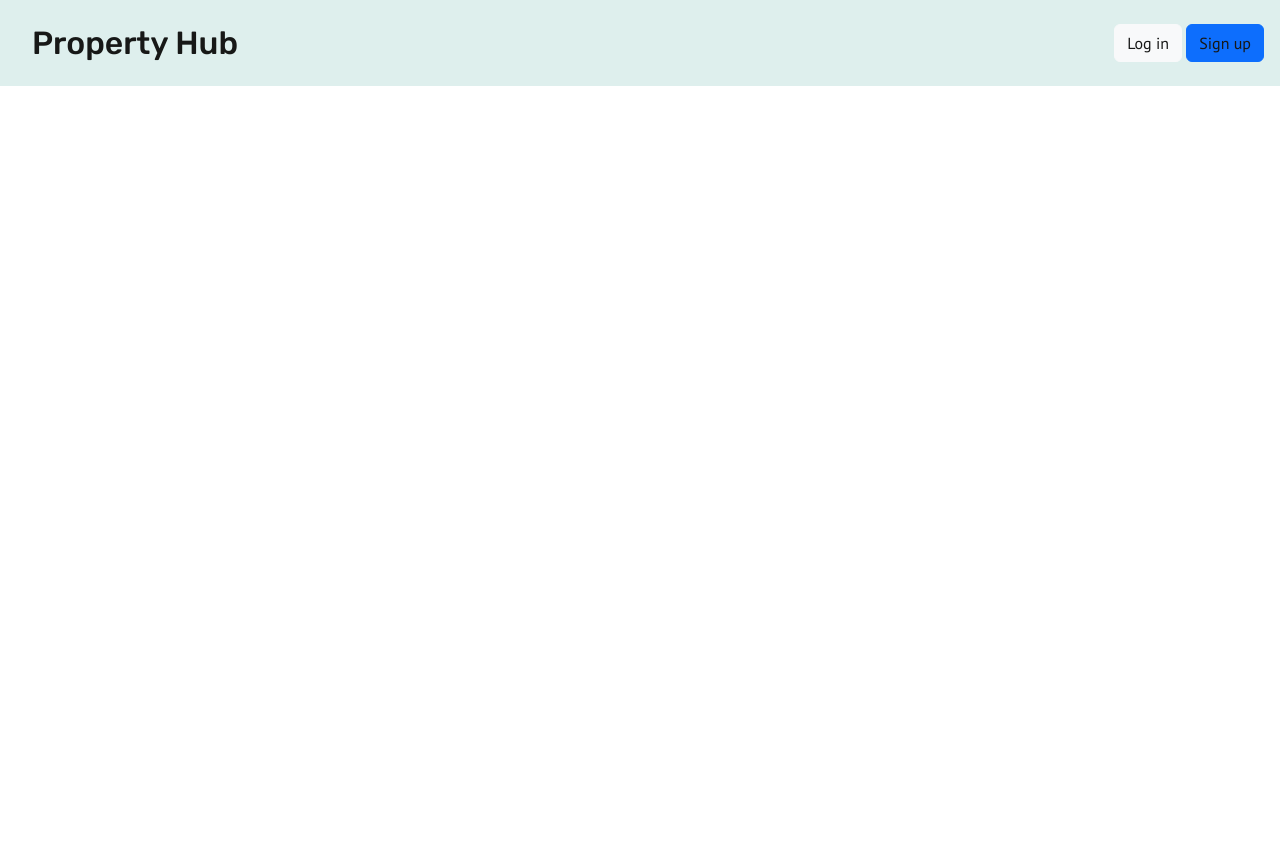
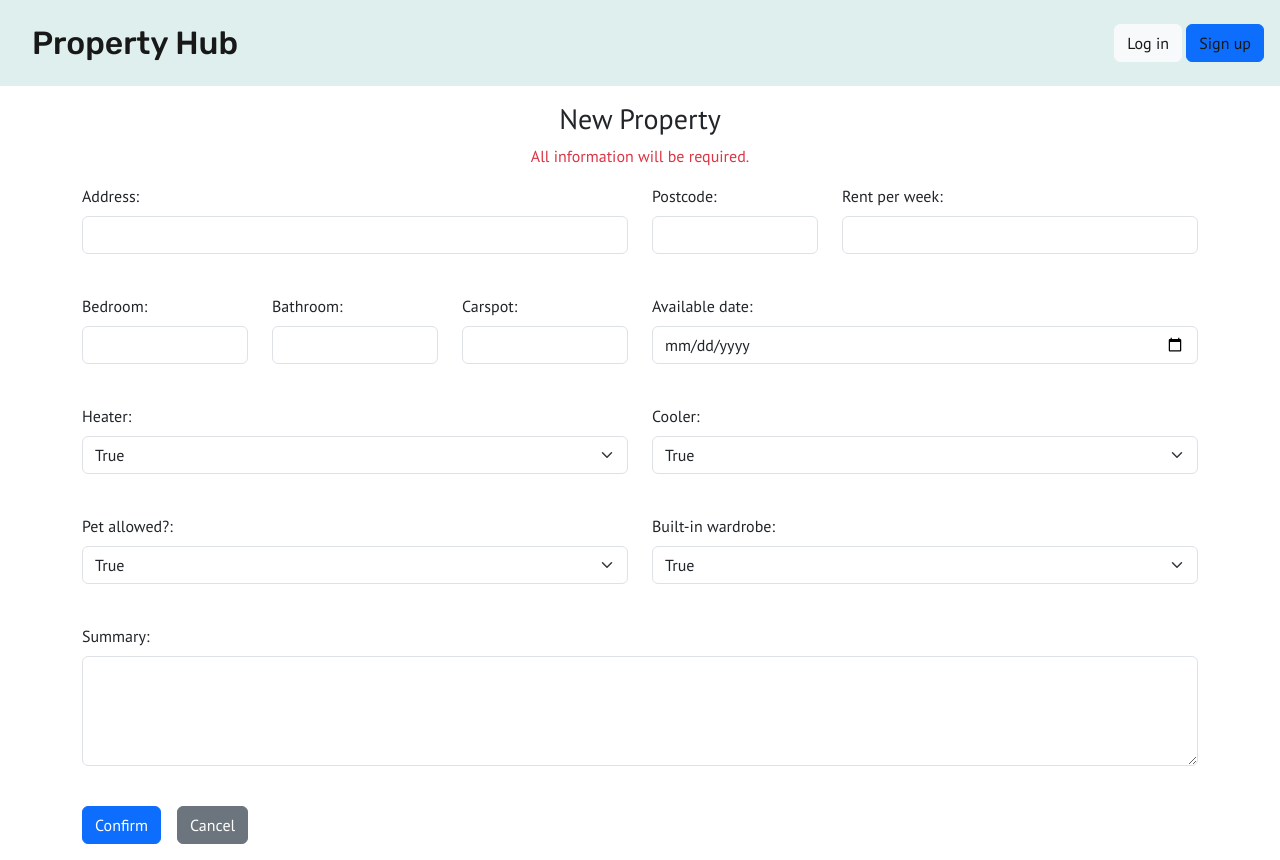
Before and after one commit to Yukixx0729/PropertyHub, a React (Vite) app in the folder client/: page /addproperty in a window 1280 px wide. Before the commit the page ends 800 px from the top, so only its background shows below. Built offline with nearby package versions, Linux system fonts and the light colour scheme; no server answers.

Commit message:
status/delete,working on adding for property

```diff
--- a/client/src/App.tsx
+++ b/client/src/App.tsx
@@ -8,6 +8,7 @@ import { useUser } from "./components/AuthorizeView";
 import { useEffect } from "react";
 import MySaved from "./components/Saved/MySaved";
 import MyProperty from "./components/Property/MyProperty";
+import AddProperty from "./components/Property/AddProperty";
 
 function App() {
   const location = useLocation();
@@ -31,6 +32,8 @@ function App() {
         <Route path="/" element={<Home />} />
         <Route path="/mysaved" element={<MySaved />} />
         <Route path="/myproperty" element={<MyProperty />} />
+        <Route path="/addproperty" element={<AddProperty />} />
+        <Route path="/editproperty/:propertyId" element={<AddProperty />} />
       </Routes>
     </>
   );
--- a/client/src/components/LogoutLink.tsx
+++ b/client/src/components/LogoutLink.tsx
@@ -26,7 +26,11 @@ const LogoutLink = (props: { children: React.ReactNode }) => {
 
   return (
     <span>
-      <a href="#" onClick={hanldeSumbit} className="btn btn-secondary mx-2">
+      <a
+        href="#"
+        onClick={hanldeSumbit}
+        className="btn btn-secondary mx-2 text-light"
+      >
         {props.children}
       </a>
     </span>
--- /dev/null
+++ b/client/src/components/Property/AddProperty.tsx
@@ -0,0 +1,85 @@
+import { Link } from "react-router-dom";
+
+const AddProperty = () => {
+  return (
+    <div className="container mt-3">
+      {" "}
+      <div className="mb-3 text-center">
+        <h3>New Property</h3>
+        <p className="text-danger">All information will be required.</p>
+      </div>
+      <form className="row g-4 ">
+        <div className="mb-3 col-md-6">
+          <label className="form-label">Address:</label>
+          <input type="text" className="form-control" required />
+        </div>
+        <div className="mb-3 col-md-2">
+          <label className="form-label">Postcode:</label>
+          <input type="text" className="form-control" />
+        </div>
+        <div className="mb-3 col-md-4">
+          <label className="form-label">Rent per week:</label>
+          <input type="number" className="form-control" />
+        </div>
+        <div className="mb-3 col-md-2">
+          <label className="form-label">Bedroom:</label>
+          <input type="number" className="form-control" />
+        </div>
+        <div className="mb-3 col-md-2">
+          <label className="form-label">Bathroom:</label>
+          <input type="number" className="form-control" />
+        </div>
+        <div className="mb-3 col-md-2">
+          <label className="form-label">Carspot:</label>
+          <input type="number" className="form-control" />
+        </div>
+        <div className="mb-3 col-md-6">
+          <label className="form-label">Available date:</label>
+          <input type="date" className="form-control" />
+        </div>
+        <div className=" mb-3 col-md-6">
+          <label className="form-label">Heater:</label>
+          <select className="form-select">
+            <option value="true">True</option>
+            <option value="false">False</option>
+          </select>
+        </div>
+        <div className=" mb-3 col-md-6">
+          <label className="form-label">Cooler:</label>
+          <select className="form-select">
+            <option value="true">True</option>
+            <option value="false">False</option>
+          </select>
+        </div>
+        <div className="mb-3 col-md-6">
+          <label className="form-label">Pet allowed?:</label>
+          <select className="form-select">
+            <option value="true">True</option>
+            <option value="false">False</option>
+          </select>
+        </div>
+        <div className=" mb-3 col-md-6">
+          <label className="form-label">Built-in wardrobe:</label>
+          <select className="form-select">
+            <option value="true">True</option>
+            <option value="false">False</option>
+          </select>
+        </div>
+        <div className="mb-3 ">
+          <label className="form-label">Summary:</label>
+          <textarea className="form-control" rows={4} />
+        </div>
+        <div className="mb-3 ">
+          <button type="submit" className="btn btn-primary me-3">
+            Confirm
+          </button>
+          <Link to={"/myproperty"} className="btn btn-secondary ">
+            Cancel
+          </Link>
+        </div>
+      </form>
+    </div>
+  );
+};
+
+export default AddProperty;
--- /dev/null
+++ b/client/src/components/Property/EditProperty.tsx
@@ -0,0 +1,5 @@
+const EditProperty = () => {
+  return <></>;
+};
+
+export default EditProperty;
--- a/client/src/components/Property/MyProperty.tsx
+++ b/client/src/components/Property/MyProperty.tsx
@@ -1,5 +1,6 @@
 import { useEffect, useState } from "react";
 import { useUser } from "../AuthorizeView";
+import { Link } from "react-router-dom";
 
 type Property = {
   id: string;
@@ -11,6 +12,11 @@ type Property = {
   availability: string;
   bathroom: number;
   summary: string;
+  isVacant: boolean;
+  heater: boolean;
+  cooler: boolean;
+  isPetAllowed: boolean;
+  applicationUser: any;
 };
 
 type Properties = Property[];
@@ -21,14 +27,39 @@ const MyProperty = () => {
   const [isLoading, setIsLoading] = useState<boolean>(false);
   const [properties, setProperties] = useState<Properties | null>(null);
 
-  useEffect(() => {
+  const onClickDelete = async (id: string) => {
+    await fetch(`http://localhost:5031/api/Properties/${id}`, {
+      method: "DELETE",
+    });
+
+    await fetchProperties();
+  };
+
+  const onClickChangeStatus = async (propertyId: string) => {
+    const property = properties?.filter((p) => p.id === propertyId);
+    if (property && property.length > 0) {
+      const { applicationUser, ...newProperty } = property[0];
+      const updatedProperty = {
+        ...newProperty,
+        isVacant: !property[0].isVacant,
+      };
+      await fetch(`http://localhost:5031/api/Properties/${propertyId}`, {
+        method: "PUT",
+        headers: {
+          "Content-Type": "application/json",
+        },
+        body: JSON.stringify(updatedProperty),
+      });
+      await fetchProperties();
+    }
+  };
+
   const fetchProperties = async () => {
     setIsLoading(true);
     try {
       if (id) {
         const res = await fetch(`http://localhost:5031/landlord/${id}`);
         const data = await res.json();
-          console.log(data);
         setProperties(data);
       }
     } catch (error) {
@@ -37,6 +68,8 @@ const MyProperty = () => {
       setIsLoading(false);
     }
   };
+
+  useEffect(() => {
     fetchProperties();
   }, [id]);
 
@@ -46,7 +79,9 @@ const MyProperty = () => {
         <h2 className="p-2 me-3">My Property</h2>
         <span className="p-2 ">
           {" "}
-          <a className="btn btn-primary">Add a new property</a>
+          <Link to={"/addproperty"} className="btn btn-primary">
+            Add a new property
+          </Link>
         </span>
       </div>
       {isLoading && <p>...loading</p>}
@@ -62,33 +97,47 @@ const MyProperty = () => {
                 className="img-fluid property-img"
               />
               <div className="card-body text-center">
-                <h5 className="card-title  text-danger">
+                <h5 className="card-title  text-danger mt-2">
                   ${property.rent} per week
                 </h5>
 
-                <div className="card-text mt-4">
+                <div className="card-text mt-4 mb-2">
                   {property.address}, {property.postcode}
                 </div>
-                <div className="card-text ">
+                <div className="card-text mb-2 ">
                   Available Date: {property.availability.slice(0, 10)}
                 </div>
-                <div className="card-text">
+                <div className="card-text mb-2">
                   {" "}
-                  {property.bedroom} bedroom(s) ,{property.bathroom}{" "}
+                  {property.bedroom} bedroom(s), {property.bathroom}{" "}
                   bathroom(s), {property.carSpot} carspot(s)
                 </div>
 
                 <div className="d-flex  justify-content-center align-items-center mt-4">
-                  <a href="#" className="card-link me-3">
-                    Marked as rented
-                  </a>
-                  <a href="#" className="card-link me-3">
+                  <button
+                    className="me-3 rounded p-1 px-3 btn btn-primary"
+                    onClick={() => onClickChangeStatus(property.id)}
+                  >
+                    {property.isVacant
+                      ? "Marked as rented"
+                      : "Marked as available"}
+                  </button>
+
+                  <button className=" me-3 p-1 px-3 rounded btn btn-primary ">
+                    <Link
+                      to={`/editproperty/${property.id}`}
+                      className="text-light link-underline link-underline-opacity-0"
+                    >
                       Edit
-                  </a>
+                    </Link>
+                  </button>
 
-                  <a href="#" className="card-link me-3 text-danger">
+                  <button
+                    className=" me-3  rounded p-1 px-3 btn btn-danger"
+                    onClick={() => onClickDelete(property.id)}
+                  >
                     Delete
-                  </a>
+                  </button>
                 </div>
               </div>
             </div>
```
Also changed, not shown: client/src/components/AuthorizeView.tsx (+1 -13 lines), 11 other files (tests, documents, lock files or other folders). Lines whose indentation alone changed are shown as unchanged.
